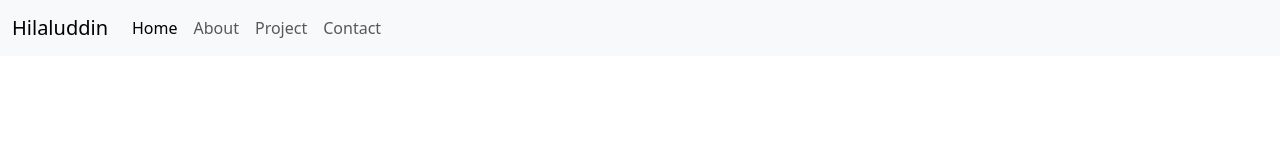
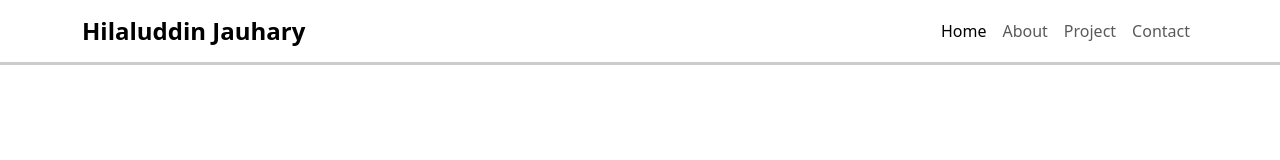
Before and after one commit to hilaluddinj/portfolio, a plain HTML site: page index.html in a window 1280 px wide. Drawn offline with nearby package versions, Linux system fonts and the light colour scheme.

Commit message:
add navbar

```diff
--- a/index.html
+++ b/index.html
@@ -8,14 +8,14 @@
     <title>Portfolio</title>
   </head>
   <body>
-    <nav class="navbar navbar-expand-lg bg-body-tertiary">
-      <div class="container-fluid">
-        <a class="navbar-brand" href="#">Hilaluddin</a>
+    <nav class="navbar navbar-expand-lg">
+      <div class="container">
+        <a class="navbar-brand fs-4 fw-bold" href="#">Hilaluddin Jauhary</a>
         <button class="navbar-toggler" type="button" data-bs-toggle="collapse" data-bs-target="#navbarNavAltMarkup" aria-controls="navbarNavAltMarkup" aria-expanded="false" aria-label="Toggle navigation">
           <span class="navbar-toggler-icon"></span>
         </button>
         <div class="collapse navbar-collapse" id="navbarNavAltMarkup">
-          <div class="navbar-nav">
+          <div class="navbar-nav ms-auto">
             <a class="nav-link active" aria-current="page" href="#">Home</a>
             <a class="nav-link" href="#">About</a>
             <a class="nav-link" href="#">Project</a>
--- a/style.css
+++ b/style.css
@@ -1,4 +1,4 @@
-.navbar-nav a {
-  display: flex;
-  justify-content: space-between
+.navbar {
+  background-color: white;
+  box-shadow: 0px 0px 0px 3px rgba(0, 0, 0, 0.2);
 }
```
Also changed, not shown: images/arrow.svg (added), images/potrait.png (added), images/work-1.png (added), images/work-2.png (added), images/work-3.png (added).
